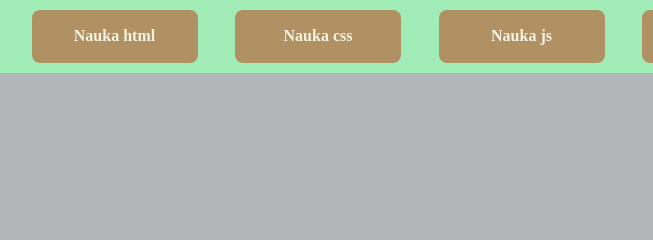
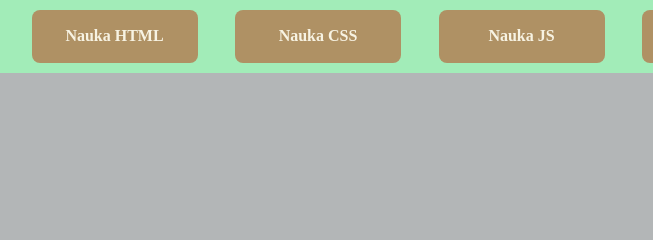
Before and after one commit to mlesiak/mypage-webpack, a website built with webpack: page src/pages/nauka-js.html in a window 1280 px wide. Shown: the top 240 px of the page, 322-975 px from the left. Built offline with nearby package versions, Linux system fonts and the light colour scheme.

Commit message:
css upgraded

```diff
--- a/src/pages/nauka-js.html
+++ b/src/pages/nauka-js.html
@@ -9,9 +9,9 @@
     <header>
       <nav class="navigation navigation--js">
         <a class="navigation__button navigation__button--home" href="index.html">Strona domowa</a>
-        <a class="navigation__button" href="nauka-html.html">Nauka html</a>
-        <a class="navigation__button" href="nauka-css.html">Nauka css</a>
-        <a class="navigation__button" href="nauka-js.html">Nauka js</a>
+        <a class="navigation__button" href="nauka-html.html">Nauka HTML</a>
+        <a class="navigation__button" href="nauka-css.html">Nauka CSS</a>
+        <a class="navigation__button" href="nauka-js.html">Nauka JS</a>
         <a class="navigation__button" href="form.html">Formularz kontaktowy</a>
       </nav>
       <button class="hamburger hamburger--js">MENU</button>
--- a/src/scss/main.scss
+++ b/src/scss/main.scss
@@ -42,9 +42,7 @@ body {
     background: #a2ecb8;
   }
 
-  .header {
 
-  }
 
   .hamburger {
     display:none;
--- a/src/scss/modules/mod-main.scss
+++ b/src/scss/modules/mod-main.scss
@@ -3,7 +3,7 @@
     max-width: 1000px;
     min-width: 300px;
     min-height: 800px;
-    margin: 0 72px auto;
+    margin: 0 auto;
     padding: 30px;
     border-radius: 8px;
     &__header {
```
Also changed, not shown: src/pages/form.html (+3 -3 lines), src/pages/index.html (+1 -1 lines), src/pages/nauka-css.html (+3 -3 lines), src/pages/nauka-html.html (+3 -3 lines).
